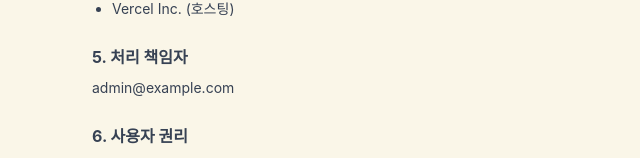
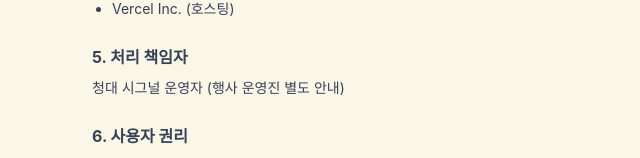
Before and after one commit to sukwoo1234/cheongdae-signal, a Next.js app: page /privacy in a window 1280 px wide. Shown: the part 500-658 px from the top of the page, without its empty margins (236-876 px from the left). Built offline with nearby package versions, Linux system fonts and the light colour scheme.

Commit message:
privacy: remove personal email from privacy policy page

```diff
--- a/app/privacy/page.tsx
+++ b/app/privacy/page.tsx
@@ -34,7 +34,7 @@ export default function Privacy() {
 
       <section className="mb-6">
         <h2 className="font-bold text-base mb-2">5. 처리 책임자</h2>
-        <p>admin@example.com</p>
+        <p>청대 시그널 운영자 (행사 운영진 별도 안내)</p>
       </section>
 
       <section className="mb-6">
```
